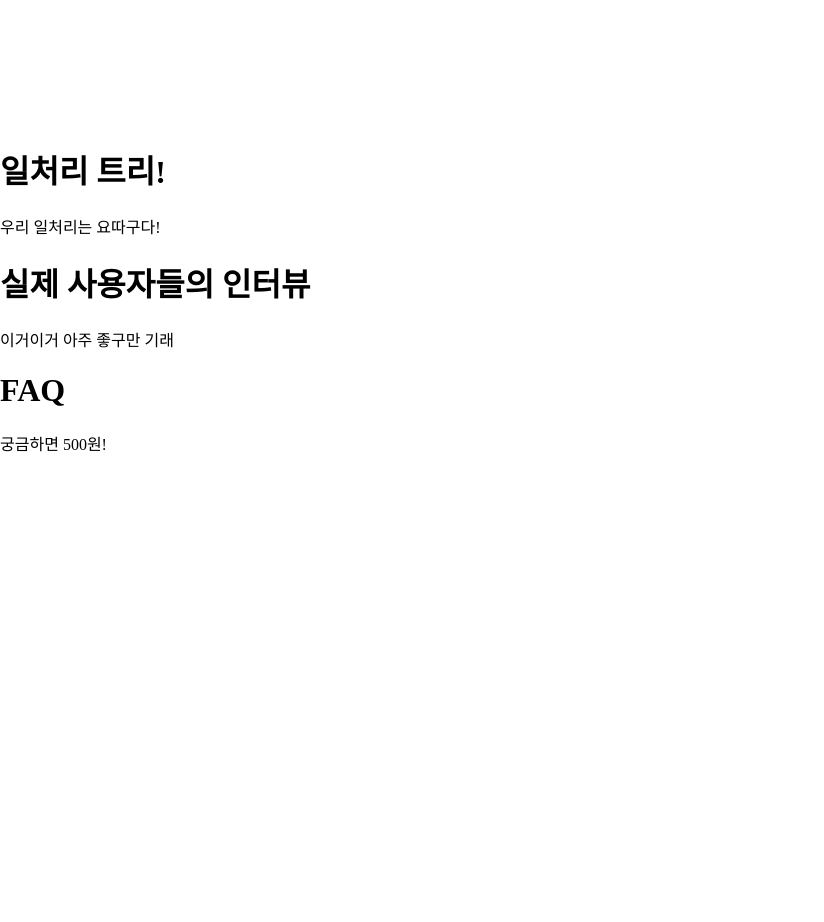
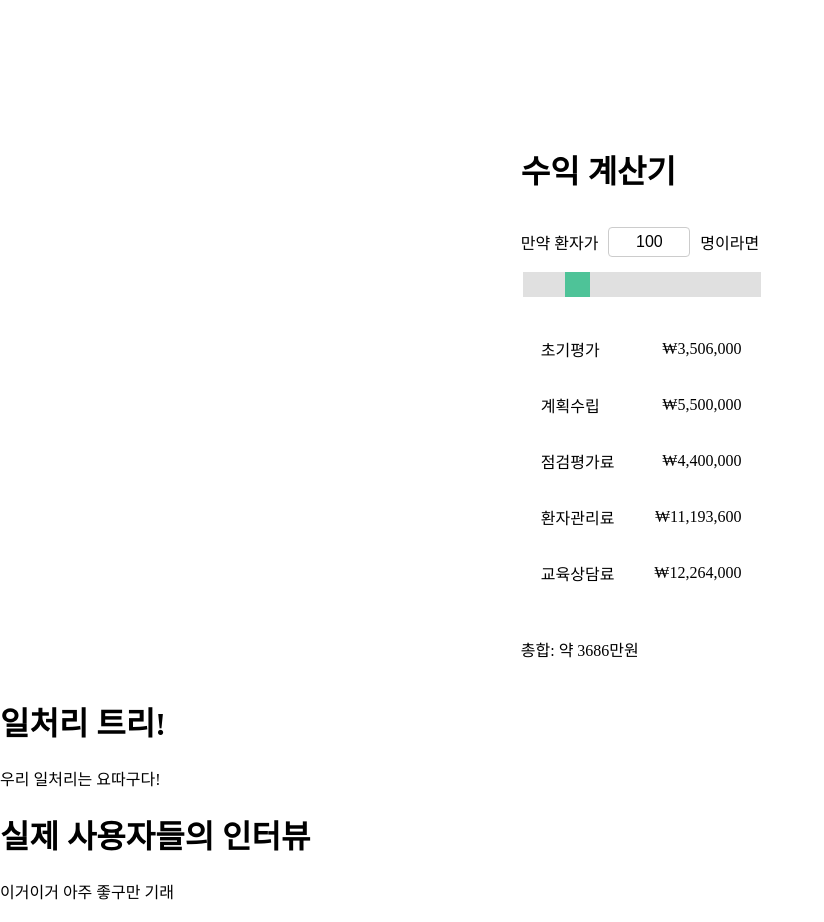
Before and after one commit to Leonamin/ilman-business, a Nuxt app: page / in a window 1280 px wide. Shown: the part 1540-2462 px from the top of the page, without its empty margins (0-824 px from the left). Before the commit the page ends 2011 px from the top, so only its background shows below. Built offline with nearby package versions, Linux system fonts and the light colour scheme.

Commit message:
# ADD - 수익 계산기

```diff
--- a/components/introduction/page/ProfitCalculator.vue
+++ b/components/introduction/page/ProfitCalculator.vue
@@ -1,60 +1,83 @@
 <script setup lang="ts">
-import {ref, computed, watch} from 'vue';
-import gsap from 'gsap'
-import RowSheetTile from "~/components/introduction/0_components/RowSheetTile.vue";
+import {ref, computed, reactive, watch} from 'vue';
+import gsap from 'gsap';
+import RowSheetTile from '~/components/introduction/0_components/RowSheetTile.vue';
 
 // 가격 설정
-const 가격_초기평가: number = 35060;
-const 가격_계획수립: number = 27500;
-const 가격_점검평가료: number = 27500;
-const 가격_환자관리료_중위험군: number = 11660;
-const 가격_교육상담료: number = 15330;
+const 가격 = {
+  초기평가: 35060,
+  계획수립: 27500,
+  점검평가료: 27500,
+  환자관리료: 11660,
+  교육상담료: 15330,
+};
 
-// 환자 수와 관련 변수
+const 회차 = {
+  "초기평가" : 1,
+  "계획수립" : 2,
+  "점검평가료" : 1.6,
+  "환자관리료" : 9.6,
+  "교육상담료" : 8,
+}
+
+// 환자 수와 관련된 변수
 const 환자수 = ref(100);
-const tweeend환자수 = reactive({
-  number: 0,
-})
-
 const MIN_환자수 = 0;
 const MAX_환자수 = 500;
 
-watch(환자수, (n) => {
-  gsap.to(tweeend환자수, { duration: 1.0, number: Number(n) || 0 })
-})
+const tween환자수 = reactive({number: 0});
+
+// 환자 수 변경 시 애니메이션 처리
+watch(환자수, (newValue) => {
+  gsap.to(tween환자수, {duration: 1.0, number: newValue || MIN_환자수});
+});
 
 // 수익 계산
-const 수익_초기평가 = computed(() => 가격_초기평가 * parseInt(tweeend환자수.number.toFixed(0)));
-const 수익_계획수립 = computed(() => 가격_계획수립 * parseInt(tweeend환자수.number.toFixed(0)));
-const 수익_점검평가료 = computed(() => 가격_점검평가료 * parseInt(tweeend환자수.number.toFixed(0)));
-const 수익_환자관리료_중위험군 = computed(() => 가격_환자관리료_중위험군 * parseInt(tweeend환자수.number.toFixed(0)));
-const 수익_교육상담료 = computed(() => 가격_교육상담료 * parseInt(tweeend환자수.number.toFixed(0)));
+const 수익 = reactive({
+  초기평가: computed(() => 가격.초기평가 * 회차.초기평가 * Math.round(tween환자수.number)),
+  계획수립: computed(() => 가격.계획수립 * 회차.계획수립 *  Math.round(tween환자수.number)),
+  점검평가료: computed(() => 가격.점검평가료 * 회차.점검평가료 * Math.round(tween환자수.number)),
+  환자관리료: computed(() => 가격.환자관리료 * 회차.환자관리료 * Math.round(tween환자수.number)),
+  교육상담료: computed(() => 가격.교육상담료 * 회차.교육상담료 * Math.round(tween환자수.number)),
+});
 
-// 총합 계산
 const 총합 = computed(() =>
-    수익_초기평가.value +
-    수익_계획수립.value +
-    수익_점검평가료.value +
-    수익_환자관리료_중위험군.value +
-    수익_교육상담료.value
+    Object.values(수익).reduce((total, value) => total + value, 0)
 );
 
-// 환자 수 변경 이벤트 핸들러
-const onChanged환자수 = (e: Event) => {
-  const target = e.target as HTMLInputElement;
+const 총합_라운딩 = computed(() => {
+  const value = 총합.value;
+  if (value >= 100000000) {
+    // 1억 이상 -> 억 단위로
+    const 억단위 = Math.floor(value / 100000000);
+    const 억이하 = value % 100000000;
+    return `약 ${억단위}억 ${Math.round(억이하 / 10000)}만원`;
+  } else if (value >= 100000) {
+    // 10만 이상 -> 10만 단위로
+    return `약 ${(value / 10000).toFixed(0)}만원`;
+  } else {
+    // 10만 미만 -> 원 단위 그대로
+    return `${value.toLocaleString()}원`;
+  }
+});
+
+// 환자 수 변경 핸들러
+const onChanged환자수 = (event: Event) => {
+  const target = event.target as HTMLInputElement;
   let value = parseInt(target.value);
-
-  if (isNaN(value)) {
-    value = MIN_환자수;
-  }
-
-  // min/max 범위 내로 조정
+  if (isNaN(value)) value = MIN_환자수;
   환자수.value = Math.max(MIN_환자수, Math.min(value, MAX_환자수));
 };
+
+onMounted(() => {
+  gsap.to(tween환자수, {duration: 1.0, number: 환자수.value || MIN_환자수});
+});
+
 </script>
 
 <template>
   <div class="layout">
+    <div class="spacer"/>
     <div class="main-content">
       <h1>수익 계산기</h1>
       <div class="input-container">
@@ -68,59 +91,57 @@ const onChanged환자수 = (e: Event) => {
             placeholder="100"
         />
         <p>명이라면</p>
+
       </div>
-      <ul>
-        <li>
-          <RowSheetTile label="초기 평가" :amount="수익_초기평가"/>
-        </li>
-        <li>
-          <RowSheetTile label="계획 수립" :amount="수익_계획수립"/>
-        </li>
-        <li>
-          <RowSheetTile label="점검 평가료" :amount="수익_점검평가료"/>
-        </li>
-        <li>
-          <RowSheetTile label="환자 관리료 (중위험군)" :amount="수익_환자관리료_중위험군"/>
-        </li>
-        <li>
-          <RowSheetTile label="교육 상담료" :amount="수익_교육상담료"/>
-        </li>
-      </ul>
-      <p>총합: {{ 총합 }}</p>
+      <div class="slide-container">
+        <input class="slider" type="range" :min="MIN_환자수" :max="MAX_환자수" v-model="환자수">
+      </div>
+      <div class="profit-container">
+        <ul>
+          <li v-for="(value, key) in 수익" :key="key">
+            <RowSheetTile :label="key" :amount="value"/>
+          </li>
+        </ul>
+        <p>총합: {{ 총합_라운딩 }}</p>
+
+      </div>
+
     </div>
+    <div class="spacer"/>
   </div>
 </template>
+
 
 <style scoped>
 .layout {
   display: flex;
-  flex-direction: column;
+  flex-direction: row;
   align-items: center;
   width: 100%;
-  height: 100vh;
+  height: 100%;
+}
+
+.spacer {
+  flex: 1;
 }
 
 .main-content {
+  flex: 2;
   display: flex;
   flex-direction: column;
-  width: 70%;
-}
-
-@media (max-width: 768px) {
-  .main-content {
-    width: 100%;
-  }
-
 }
 
 /* 입력 컨테이너 스타일 */
 .input-container {
   display: flex;
+  flex-direction: row;
   align-items: center;
+  justify-items: center;
+  width: fit-content;
 }
 
 .input-container input {
-  width: 60px; /* 입력 필드 크기 조정 */
+  width: 60px;
   padding: 5px 10px;
   border: 1px solid #ccc;
   border-radius: 4px;
@@ -129,20 +150,17 @@ const onChanged환자수 = (e: Event) => {
   outline: none;
 }
 
-/* 입력 필드 포커스 스타일 */
 .input-container input:focus {
   border-color: #007bff;
   box-shadow: 0 0 5px rgba(0, 123, 255, 0.5);
 }
 
-/* 스피너 제거 */
 input[type="number"]::-webkit-inner-spin-button,
 input[type="number"]::-webkit-outer-spin-button {
   -webkit-appearance: none;
   margin: 0;
 }
 
-/* 텍스트 스타일 조정 */
 .input-container p:first-child {
   margin-right: 10px;
 }
@@ -151,10 +169,62 @@ input[type="number"]::-webkit-outer-spin-button {
   margin-left: 10px;
 }
 
-/* 리스트 스타일 */
-ul {
+/* 슬라이더 스타일 */
+
+.slide-container {
+  width: 100%; /* Width of the outside container */
+}
+
+/* The slider itself */
+.slider {
+  -webkit-appearance: none;  /* Override default CSS styles */
+  appearance: none;
+  width: 100%; /* Full-width */
+  height: 25px; /* Specified height */
+  background: #d3d3d3; /* Grey background */
+  outline: none; /* Remove outline */
+  opacity: 0.7; /* Set transparency (for mouse-over effects on hover) */
+  -webkit-transition: .2s; /* 0.2 seconds transition on hover */
+  transition: opacity .2s;
+}
+
+/* Mouse-over effects */
+.slider:hover {
+  opacity: 1; /* Fully shown on mouse-over */
+}
+
+/* The slider handle (use -webkit- (Chrome, Opera, Safari, Edge) and -moz- (Firefox) to override default look) */
+.slider::-webkit-slider-thumb {
+  -webkit-appearance: none; /* Override default look */
+  appearance: none;
+  width: 25px; /* Set a specific slider handle width */
+  height: 25px; /* Slider handle height */
+  background: #04AA6D; /* Green background */
+  cursor: pointer; /* Cursor on hover */
+}
+
+.slider::-moz-range-thumb {
+  width: 25px; /* Set a specific slider handle width */
+  height: 25px; /* Slider handle height */
+  background: #04AA6D; /* Green background */
+  cursor: pointer; /* Cursor on hover */
+}
+
+.profit-container {
+  display: flex;
+  flex-direction: column;
+  align-items: start;
+}
+
+.profit-container ul {
   list-style-type: none;
+  padding: 20px 0;
+  margin: 0;
+}
+
+.profit-container li {
   padding: 0;
-  margin: 20px 0;
+  margin: 0;
+  list-style: none;
 }
 </style>
--- a/pages/index.vue
+++ b/pages/index.vue
@@ -2,12 +2,11 @@
 import type {SideItem} from "~/types/SideItem";
 import Introduction from "~/components/introduction/page/Introduction.vue";
 import Feature from "~/components/introduction/page/Feature.vue";
-import ProfitCalculator from "~/components/introduction/page/ProfitCalculator.vue";
 import WorkProcess from "~/components/introduction/page/WorkProcess.vue";
 import FAQ from "~/components/introduction/page/FAQ.vue";
 import DoctorInterview from "~/components/introduction/page/DoctorInterview.vue";
 import IntroSidebar from "~/components/introduction/IntroSidebar.vue";
-import IndexHeader from "~/components/introduction/0_components/IndexHeader.vue";
+import ProfitCalculator from "~/components/introduction/page/ProfitCalculator.vue";
 
 const sideItems: SideItem[] = [
   {id: 1, label: '소개', href: '#intro'},
@@ -24,8 +23,7 @@ const sideItems: SideItem[] = [
     <div>
       <Introduction id="intro"/>
       <Feature id="feature"/>
-<!--      사이즈가 옆에 16px 늘어나 버리는 문제 있음-->
-<!--      <ProfitCalculator id="profit-calculator"/>-->
+      <ProfitCalculator id="profit-calculator"/>
       <WorkProcess id="work-process"/>
       <DoctorInterview id="faq"/>
       <FAQ/>
```
